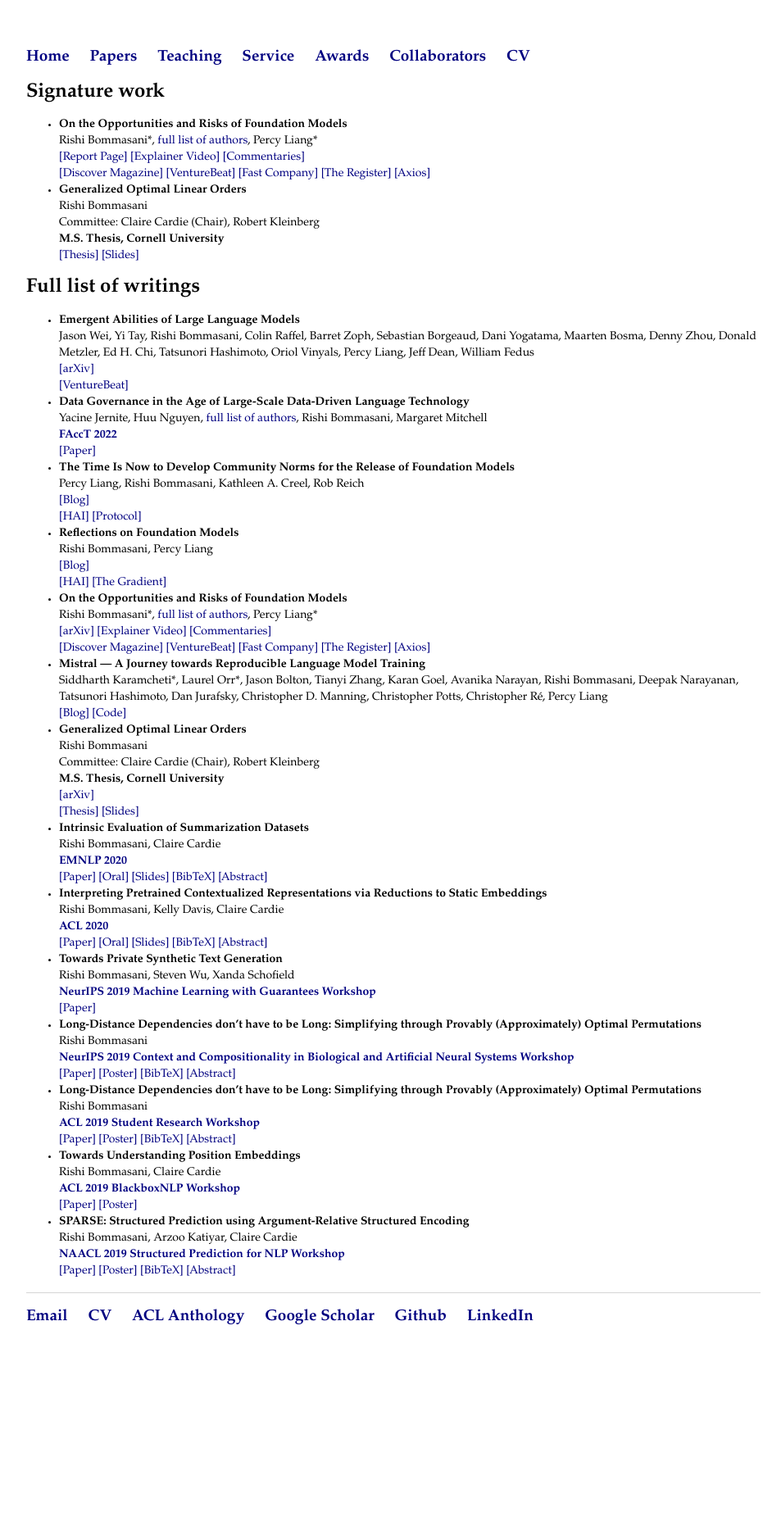
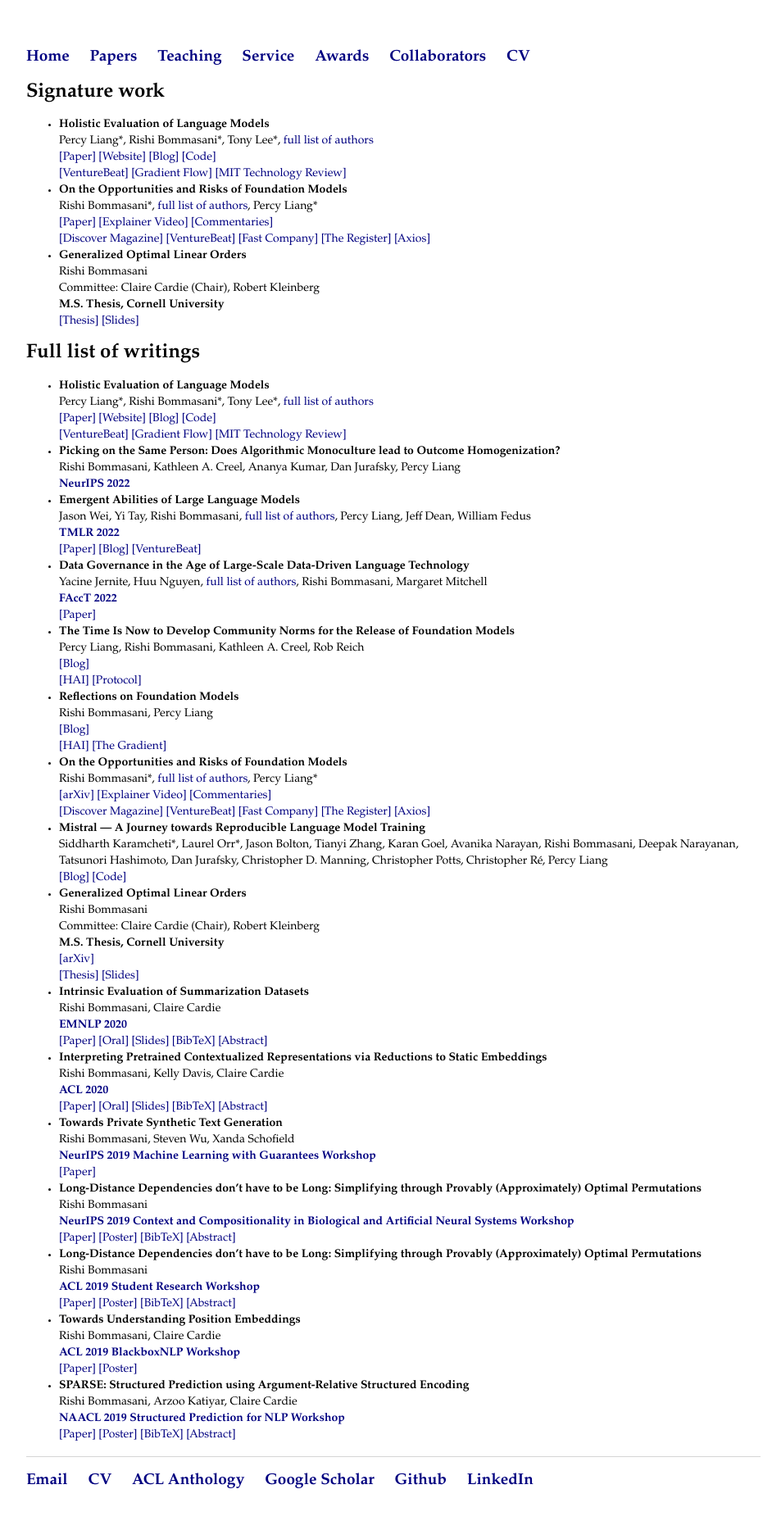
Before and after one commit to rishibommasani/rishibommasani.github.io, a Jekyll site: the page built from papers/index.html, in a window 1280 px wide. Shown: the whole page at 82% size, without its empty margins (160-1113 px from the left). Built offline with Jekyll 4.4.1, drawn with Linux system fonts in a browser that asks for light colours; before the commit the page ends 1678 px from its top, so only the background shows below that.

Commit message:
helm, neurips 22

```diff
--- a/papers/index.html
+++ b/papers/index.html
@@ -4,9 +4,14 @@ title: Papers
 ---
 	<h1>Signature work</h1>
 	<ul>
+	<li><b> Holistic Evaluation of Language Models </b>
+		<br> Percy Liang*, Rishi Bommasani*, Tony Lee*, <a href="https://arxiv.org/pdf/2211.09110.pdf#author-contributions">full list of authors</a>
+		<br> <a href="https://arxiv.org/abs/2211.09110">[Paper]</a> <a href="https://crfm.stanford.edu/helm/">[Website]</a> <a href="https://crfm.stanford.edu/2022/11/17/helm.html">[Blog]</a> <a href="https://github.com/stanford-crfm/helm">[Code]</a>
+		<br> <a href="https://venturebeat.com/ai/stanford-debuts-first-ai-benchmark-to-help-understand-llms/">[VentureBeat]</a> <a href="https://gradientflow.com/holistic-evaluation-of-language-models/">[Gradient Flow]</a> <a href="https://www.technologyreview.com/2022/11/22/1063618/trust-large-language-models-at-your-own-peril/">[MIT Technology Review]</a> </li>
+	</li>
 	<li><b> On the Opportunities and Risks of Foundation Models </b>
 		<br> Rishi Bommasani*, <a href="https://crfm.stanford.edu/report.html">full list of authors</a>, Percy Liang*
-		<br> <a href="https://crfm.stanford.edu/report.html">[Report Page]</a> <a href="https://www.youtube.com/watch?v=ZshcPdavsdU">[Explainer Video]</a> <a href="https://crfm.stanford.edu/2021/10/18/commentaries.html">[Commentaries]</a>
+		<br> <a href="https://crfm.stanford.edu/report.html">[Paper]</a> <a href="https://www.youtube.com/watch?v=ZshcPdavsdU">[Explainer Video]</a> <a href="https://crfm.stanford.edu/2021/10/18/commentaries.html">[Commentaries]</a>
 		<br> <a href="https://www.discovermagazine.com/technology/the-coming-identity-crisis-for-ai">[Discover Magazine]</a> <a href="https://venturebeat.com/2021/08/18/foundation-models-risk-exacerbating-mls-ethical-challenges/">[VentureBeat]</a> <a href="https://www.fastcompany.com/90666920/ai-bias-stanford-percy-liang-fei-fei-li">[Fast Company]</a> <a href="https://www.theregister.com/2021/08/23/percy_liang_qa/">[The Register]</a> <a href="https://www.axios.com/foundation-ai-models-stanford-5562dc3f-99c1-4127-bc6a-6e4e6ecc982a.html">[Axios]</a> </li>
 	</li>
 
@@ -20,10 +25,22 @@ title: Papers
 
 	<h1>Full list of writings</h1>
 	<ul>
+	<li><b> Holistic Evaluation of Language Models </b>
+		<br> Percy Liang*, Rishi Bommasani*, Tony Lee*, <a href="https://arxiv.org/pdf/2211.09110.pdf#author-contributions">full list of authors</a>
+		<br> <a href="https://arxiv.org/abs/2211.09110">[Paper]</a> <a href="https://crfm.stanford.edu/helm/">[Website]</a> <a href="https://crfm.stanford.edu/2022/11/17/helm.html">[Blog]</a> <a href="https://github.com/stanford-crfm/helm">[Code]</a>
+		<br> <a href="https://venturebeat.com/ai/stanford-debuts-first-ai-benchmark-to-help-understand-llms/">[VentureBeat]</a> <a href="https://gradientflow.com/holistic-evaluation-of-language-models/">[Gradient Flow]</a> <a href="https://www.technologyreview.com/2022/11/22/1063618/trust-large-language-models-at-your-own-peril/">[MIT Technology Review]</a> </li>
+	</li>
+
+	<li><b> Picking on the Same Person: Does Algorithmic Monoculture lead to Outcome Homogenization? </b>
+		<br> Rishi Bommasani, Kathleen A. Creel, Ananya Kumar, Dan Jurafsky, Percy Liang
+		<br> <b> <a href="https://nips.cc/Conferences/2022">NeurIPS 2022</a> </b>
+<!-- 		<br> <a href="https://arxiv.org/abs/2206.07682">[Paper]</a> <a href="https://hai.stanford.edu/news/examining-emergent-abilities-large-language-models">[Blog]</a> <a href="https://venturebeat.com/2022/06/28/4-ai-research-trends-everyone-is-or-will-be-talking-about/">[VentureBeat]</a> </li> -->
+	</li>
+
 	<li><b> Emergent Abilities of Large Language Models </b>
-		<br> Jason Wei, Yi Tay, Rishi Bommasani, Colin Raffel, Barret Zoph, Sebastian Borgeaud, Dani Yogatama, Maarten Bosma, Denny Zhou, Donald Metzler, Ed H. Chi, Tatsunori Hashimoto, Oriol Vinyals, Percy Liang, Jeff Dean, William Fedus
-		<br> <a href="https://arxiv.org/abs/2206.07682">[arXiv]</a>
-		<br> <a href="https://venturebeat.com/2022/06/28/4-ai-research-trends-everyone-is-or-will-be-talking-about/">[VentureBeat]</a>
+		<br> Jason Wei, Yi Tay, Rishi Bommasani, <a href="https://arxiv.org/abs/2206.07682">full list of authors</a>, Percy Liang, Jeff Dean, William Fedus
+		<br> <b> <a href="https://openreview.net/forum?id=yzkSU5zdwD">TMLR 2022</a> </b>
+		<br> <a href="https://arxiv.org/abs/2206.07682">[Paper]</a> <a href="https://hai.stanford.edu/news/examining-emergent-abilities-large-language-models">[Blog]</a> <a href="https://venturebeat.com/2022/06/28/4-ai-research-trends-everyone-is-or-will-be-talking-about/">[VentureBeat]</a> </li>
 	</li>
 
 	<li><b> Data Governance in the Age of Large-Scale Data-Driven Language Technology </b>
```
